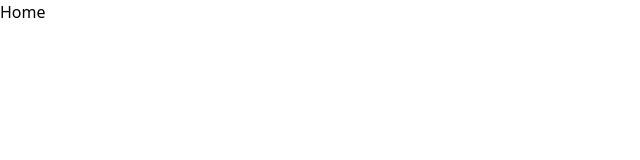
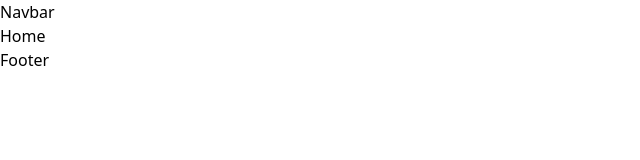
Before and after one commit to iamsunny619/website, a React (Create React App) app: page / in a window 1280 px wide. Shown: the top 160 px of the page, without its empty margins (0-640 px from the left). Built offline with nearby package versions, Linux system fonts and the light colour scheme.

Commit message:
all setup for content and design is ready

```diff
--- a/src/App.js
+++ b/src/App.js
@@ -5,9 +5,14 @@ import Home from "./page/home/Home";
 import Contact from "./page/contact/Contact";
 import Project from "./page/project/Project";
 import Resume from "./page/resume/Resume";
+import Error from "./page/Error";
+import Footer from "./component/footer/Footer";
+import Navbar from "./component/navbar/Navbar";
 
 const App = () => {
   return (
+    <div>
+      <Navbar />
       <div>
         <Routes>
           <Route path="/" element={<Home />} />
@@ -15,7 +20,12 @@ const App = () => {
           <Route path="/contact" element={<Contact />} />
           <Route path="/project" element={<Project />} />
           <Route path="/resume" element={<Resume />} />
+          <Route path="*" element={<Error />} />
         </Routes>
+      </div>
+      <div>
+        <Footer />
+      </div>
     </div>
   );
 };
```
Lines whose indentation alone changed are shown as unchanged.
